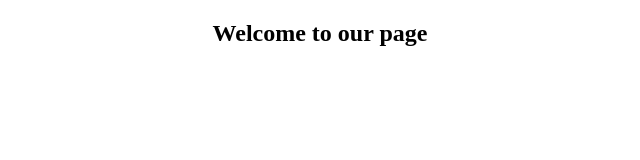
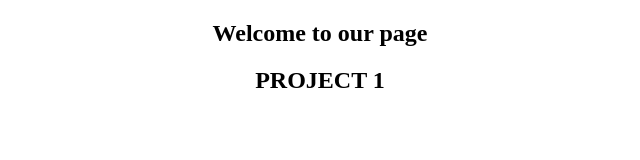
Before and after one commit to tigamadou/microverse_ia_at, a plain HTML site: page index.html in a window 1280 px wide. Shown: the whole page, without its empty margins (320-960 px from the left). Drawn offline with Linux system fonts and the light colour scheme.

Commit message:
Section Projects done

```diff
--- a/index.html
+++ b/index.html
@@ -16,7 +16,9 @@
       <section id="welcome-section">
         <h1>Welcome to our page</h1>
       </section>
-
+      <section id="projects">
+        <h2 class="project-tile"> PROJECT 1  </h2>
+      </section>
 
 
     <script  src="js/index.js"></script>
```
